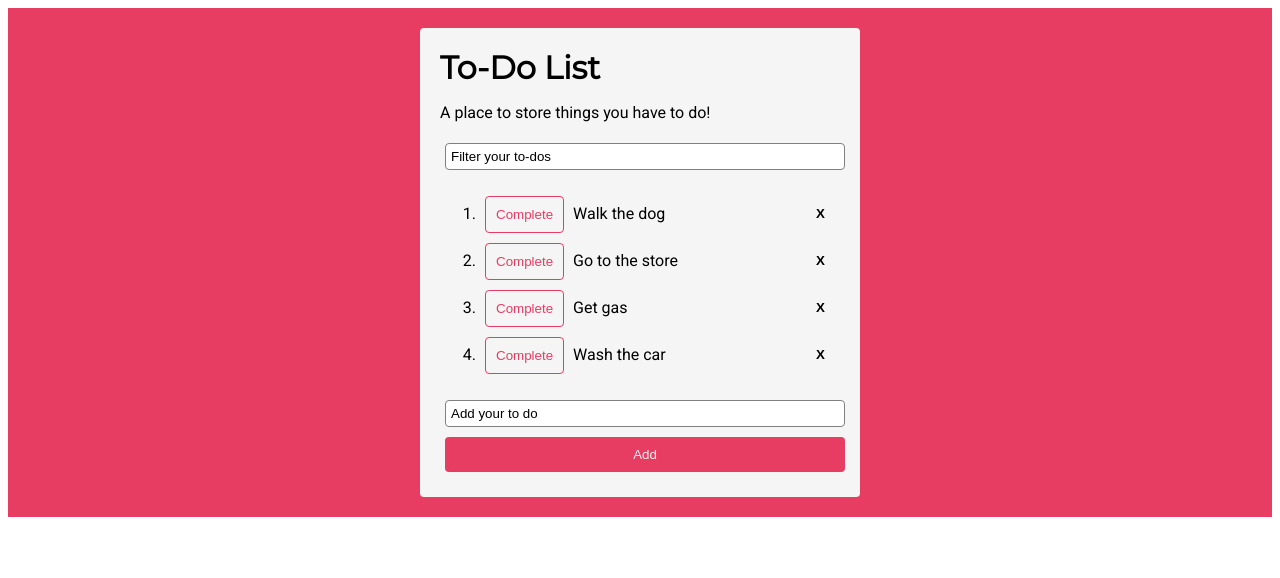
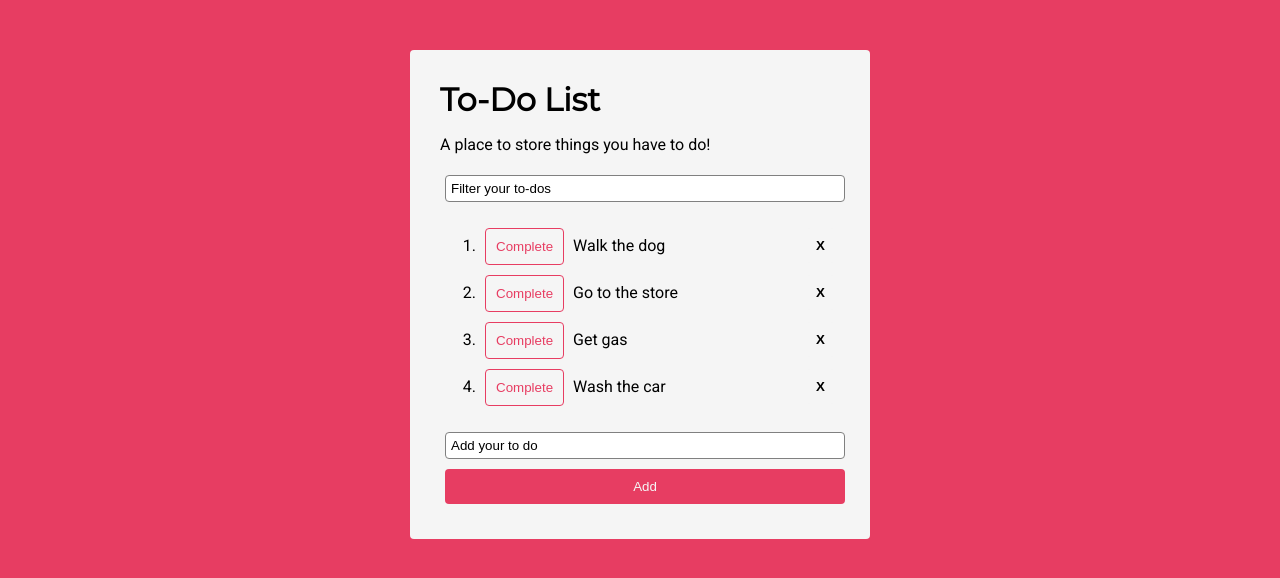
Before and after one commit to linzchang/GC_AngularLab1, an Angular app: page / in a window 1280 px wide. Shown: the top 578 px of the page. Built offline with nearby package versions, Linux system fonts and the light colour scheme.

Commit message:
Added global styling, changed some SCSS

```diff
--- a/src/app/app-routing.module.ts
+++ b/src/app/app-routing.module.ts
@@ -1,7 +1,11 @@
 import { NgModule } from '@angular/core';
 import { Routes, RouterModule } from '@angular/router';
+import { ToDoListComponent } from './to-do-list/to-do-list.component';
 
-const routes: Routes = [];
+const routes: Routes = [
+  { path: '', component: ToDoListComponent },
+  { path: 'to-do-list', component: ToDoListComponent }
+];
 
 @NgModule({
   imports: [RouterModule.forRoot(routes)],
--- a/src/app/app.component.html
+++ b/src/app/app.component.html
@@ -1,5 +1,5 @@
 <!--The content below is only a placeholder and can be replaced.-->
 
-<app-to-do-list></app-to-do-list>
-
+<!--  <div>Header</div>  -->
 <router-outlet></router-outlet>
+<!--  <div>Footer</div>  -->
--- a/src/app/to-do-list/to-do-list.component.html
+++ b/src/app/to-do-list/to-do-list.component.html
@@ -1,5 +1,6 @@
-<div class="parent-container">
-  <div class="container">
+<div class="outer">
+  <div class="middle">
+    <div class="inner">
         <h1>To-Do List</h1>
         <p>A place to store things you have to do!</p>
         <input class="item textbox" [(ngModel)]="filterInput"/>
@@ -14,3 +15,4 @@
         <button class="item addbutton" (click)="addTask(addItem)">Add</button>
       </div>
   </div>
+</div>
--- a/src/app/to-do-list/to-do-list.component.scss
+++ b/src/app/to-do-list/to-do-list.component.scss
@@ -1,22 +1,32 @@
 @import url('https://fonts.googleapis.com/css?family=Montserrat|Roboto');
-body, html {height: 100%; }
-.parent-container {
-    text-align: center;
-    background-color: #E73D62;
-    //width: 100%;
+.outer {
+    display: table;
+    position: relative;
+    top: 0;
+    left: 0;
     height: 100%;
-}
-.container {
+    width: 100%;
+    margin-top: 50px;
+    margin-bottom: 30px;
+  }
+
+  .middle {
+    display: table-cell;
+    vertical-align: middle;
+  }
+
+  .inner {
+    margin-left: auto;
+    margin-right: auto;
+    width: 400px;
     border-radius: 4px;
     background-color: whitesmoke;
-    display: inline-block;
-    min-width: 400px;
-    padding: 20px;
-    margin: 20px;
+    padding: 30px;
     text-align: left;
     font-family: 'Roboto', sans-serif;
-}
-h1 {
+  }
+h1
+{
     font-family: 'Montserrat', sans-serif;
     margin: 0px;
 }
--- a/src/styles.scss
+++ b/src/styles.scss
@@ -1 +1,4 @@
 /* You can add global styles to this file, and also import other style files */
+body {
+    background-color: #E73D62;
+}
```
Lines whose indentation alone changed are shown as unchanged.
